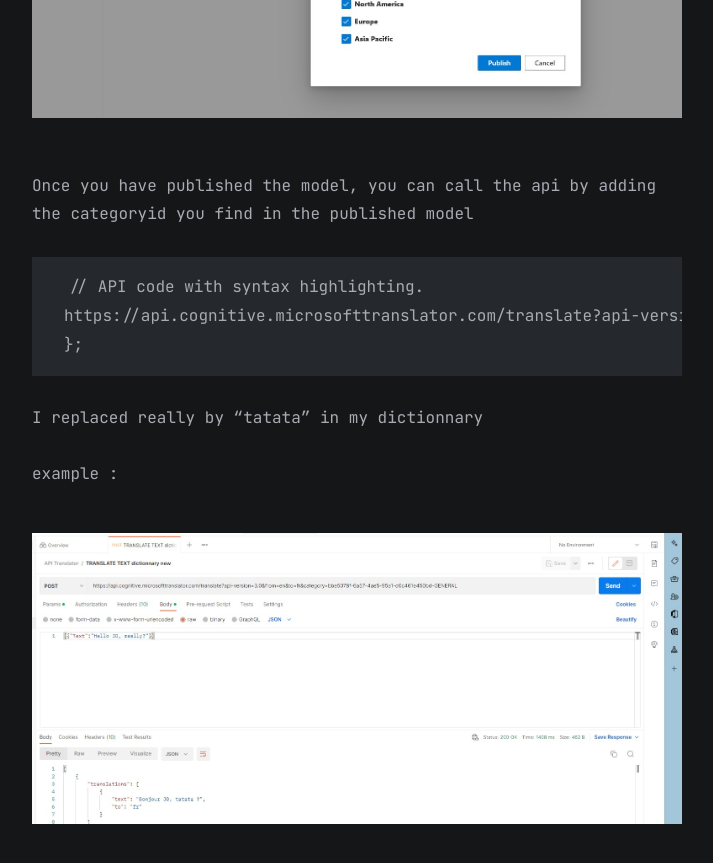
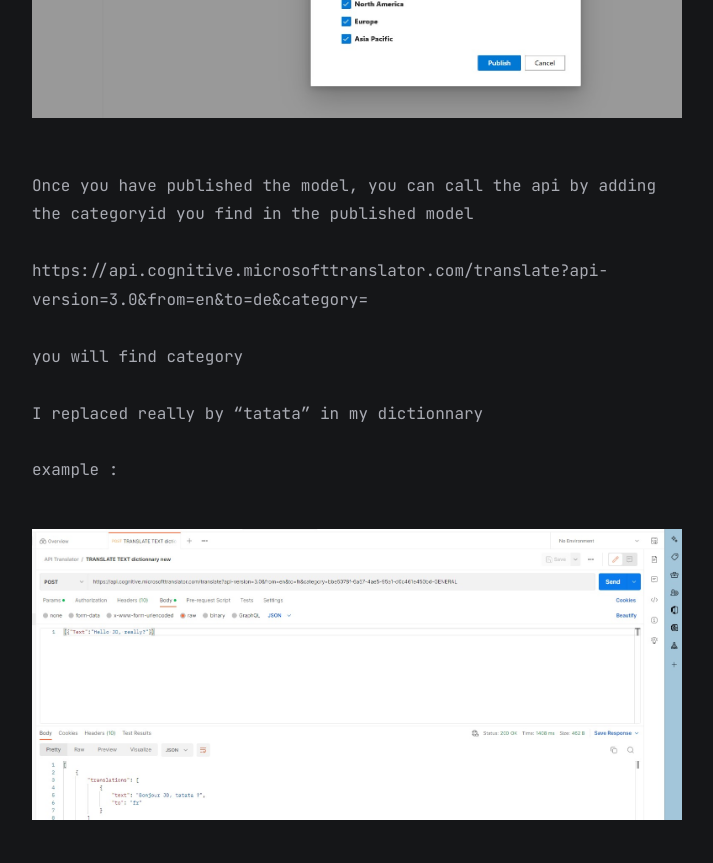
Before and after one commit to marc-hadjeje/marc-hadjeje.github.io, a Jekyll site: the page built from all_collections/_posts/2022-11-24-Azure Cognitive Services.md, in a window 1280 px wide and 900 px high, scrolled down 5960 px. Shown: the top 863 px of the window, without its empty margins (283-996 px from the left). Built offline with Jekyll 4.4.1, drawn with Linux system fonts in a browser that asks for light colours.

Commit message:
zrrrz
zeez

````diff
--- a/all_collections/_posts/2022-11-24-Azure Cognitive Services.md
+++ b/all_collections/_posts/2022-11-24-Azure Cognitive Services.md
@@ -27,7 +27,7 @@ https://api.cognitive.microsofttranslator.com/translate?api-version=3.0&to=xx
 
 -	Ocp-Apim-Subscription-Key :  this is the key to the service
 
-![Param cognitive](https://github.com/marc-hadjeje/marc-hadjeje.github.io/blob/main/assets/images/param_cognitive.jpg)
+![Param cognitive](https://github.com/marc-hadjeje/marc-hadjeje.github.io/blob/main/assets/images/param_cognitive.jpg?raw=true)
 
 -	Content-Type : this is the extraction format, leave it as is
 -	Ocp-Apim-Subscription-Region : this is the region where you have deployed the service
@@ -39,19 +39,19 @@ Add the text to be translated to the body tab of postman :
 {"Text":" your text"}]
 };
 ```
-![Text translator](https://raw.githubusercontent.com/marc-hadjeje/marc-hadjeje.github.io/main/assets/images/text_translator.jpg)
+![Text translator](https://github.com/marc-hadjeje/marc-hadjeje.github.io/blob/main/assets/images/text_translator.jpg?raw=true)
 
 ######	you will see the translation in the body as a result
 
-![Translation result](https://github.com/marc-hadjeje/marc-hadjeje.github.io/blob/main/assets/images/translation_result.jpg)
+![Translation result](https://github.com/marc-hadjeje/marc-hadjeje.github.io/blob/main/assets/images/translation_result.jpg?raw=true)
 
 
 ###### 2st step, test postman with a translation “with own dictionary”
 
--	To create your company dictionary you need to log in to the portal: [postman](https://portal.customtranslator.azure.ai/workspaces))
+-	To create your company dictionary you need to log in to the portal: [postman](https://portal.customtranslator.azure.ai/workspaces)
 -	Create a new workspace and link it to your translator service with the same information as in the API call:
 
-![new project translator](https://github.com/marc-hadjeje/marc-hadjeje.github.io/blob/main/assets/images/new_project_translator.jpg)
+![new project translator](https://github.com/marc-hadjeje/marc-hadjeje.github.io/blob/main/assets/images/new_project_translator.jpg?raw=true)
 
 ######	Create new project with source language and target language and category ( it will be useful to call API with custom dictionary)
 
@@ -67,22 +67,20 @@ example: filename_en.TXT
 
 -	Train model with your dictionary document set , you will find kpis with the number for sentences ,   It can take a couple of time to train a new model.
 
- ![traim model translator](https://github.com/marc-hadjeje/marc-hadjeje.github.io/blob/main/assets/images/train_model.jpg)
+ ![traim model translator](https://github.com/marc-hadjeje/marc-hadjeje.github.io/blob/main/assets/images/train_model.jpg?raw=true)
 
 => Publish the model in the right region
 
- ![publish translator](https://github.com/marc-hadjeje/marc-hadjeje.github.io/blob/main/assets/images/publish_model2.jpg)
+ ![publish translator](https://github.com/marc-hadjeje/marc-hadjeje.github.io/blob/main/assets/images/publish_model2.jpg?raw=true)
 
 Once you have published the model, you can call the api by adding the categoryid you find in the published model
 
-```api
-// API code with syntax highlighting.
 https://api.cognitive.microsofttranslator.com/translate?api-version=3.0&from=en&to=de&category=<category-Id>
-};
-```
+
+you will find category
 
 I replaced really by “tatata” in my dictionnary
 
 example :
 
-  ![Result translator](https://github.com/marc-hadjeje/marc-hadjeje.github.io/blob/main/assets/images/result.jpg)
+  ![Result translator](https://github.com/marc-hadjeje/marc-hadjeje.github.io/blob/main/assets/images/result.jpg?raw=true)
````
